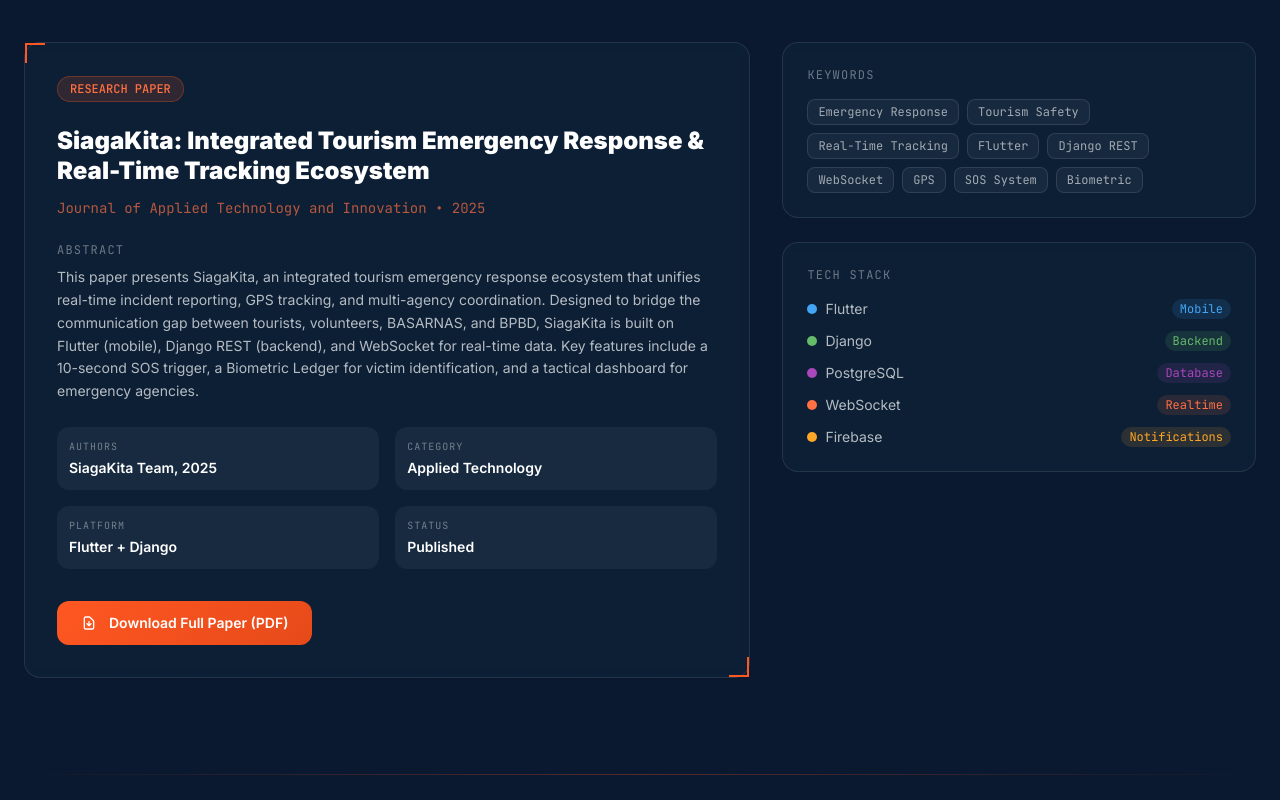
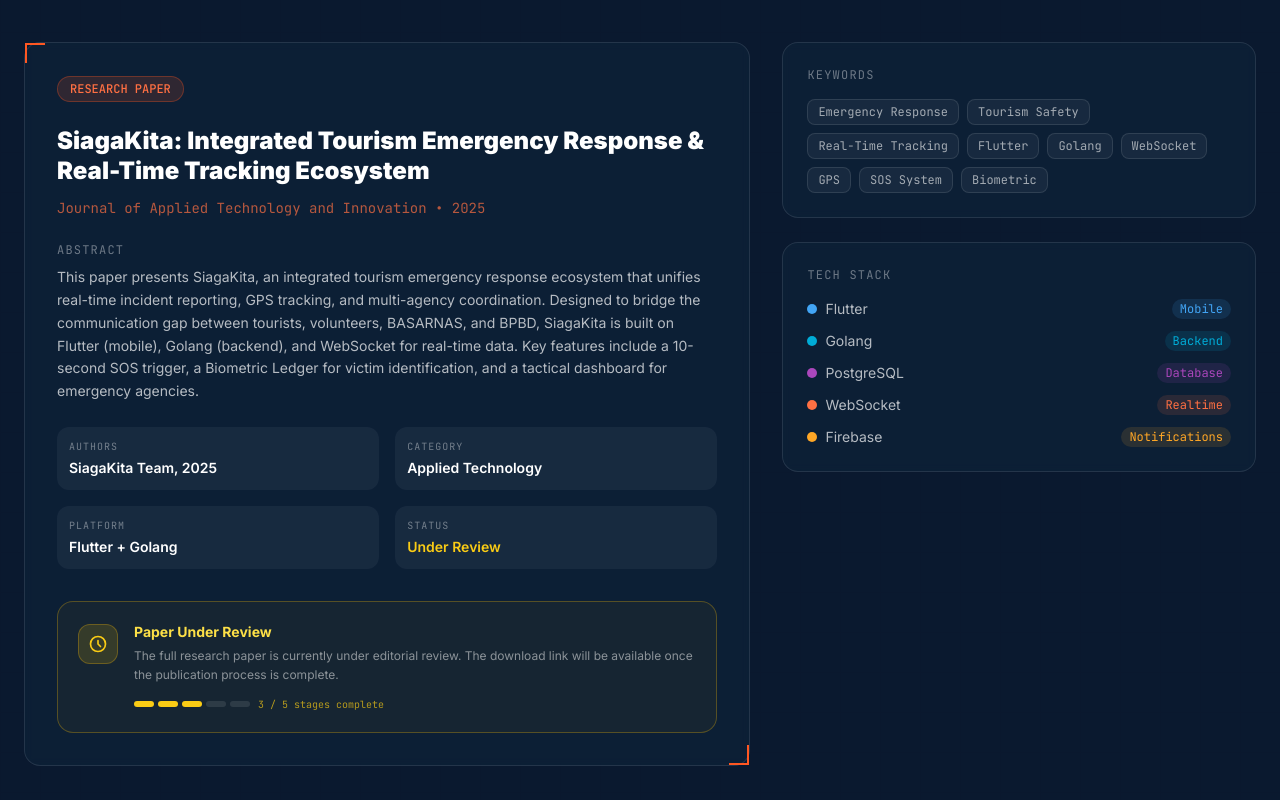
Before and after one commit to thanksman25/SiagaKitaWeb, a Vue app: page / in a window 1280 px wide. Shown: the part 2520-3320 px from the top of the page. Built offline with nearby package versions, Linux system fonts and the light colour scheme.

Commit message:
feat: pending state for Paper & HKI tabs, update tech stack to Flutter + Golang

```diff
--- a/src/components/TabsSection.vue
+++ b/src/components/TabsSection.vue
@@ -52,7 +52,7 @@
                     <p class="text-white/70 text-sm leading-relaxed">
                       This paper presents SiagaKita, an integrated tourism emergency response ecosystem that unifies real-time
                       incident reporting, GPS tracking, and multi-agency coordination. Designed to bridge the communication gap
-                      between tourists, volunteers, BASARNAS, and BPBD, SiagaKita is built on Flutter (mobile), Django REST
+                      between tourists, volunteers, BASARNAS, and BPBD, SiagaKita is built on Flutter (mobile), Golang
                       (backend), and WebSocket for real-time data. Key features include a 10-second SOS trigger, a Biometric
                       Ledger for victim identification, and a tactical dashboard for emergency agencies.
                     </p>
@@ -61,22 +61,31 @@
                   <div class="grid grid-cols-2 gap-4 pt-2">
                     <div v-for="meta in paperMeta" :key="meta.label" class="bg-white/5 rounded-xl p-3">
                       <div class="text-[10px] font-mono text-white/40 uppercase tracking-widest mb-1">{{ meta.label }}</div>
-                      <div class="text-sm font-semibold text-white">{{ meta.value }}</div>
+                      <div class="text-sm font-semibold" :class="meta.pending ? 'text-yellow-400' : 'text-white'">{{ meta.value }}</div>
                     </div>
                   </div>
                 </div>
 
-                <a
-                  href="#"
-                  id="paper-download-btn"
-                  class="inline-flex items-center gap-3 px-6 py-3 rounded-xl font-semibold text-sm text-white transition-all duration-300 hover:shadow-lg hover:shadow-orange-500/30 hover:-translate-y-0.5"
-                  style="background: linear-gradient(135deg, #FF5722, #E64A19);"
-                >
-                  <svg class="w-4 h-4" fill="none" stroke="currentColor" viewBox="0 0 24 24">
-                    <path stroke-linecap="round" stroke-linejoin="round" stroke-width="2" d="M12 10v6m0 0l-3-3m3 3l3-3m2 8H7a2 2 0 01-2-2V5a2 2 0 012-2h5.586a1 1 0 01.707.293l5.414 5.414a1 1 0 01.293.707V19a2 2 0 01-2 2z"/>
+                <!-- Pending state -->
+                <div class="rounded-2xl border border-yellow-500/30 bg-yellow-500/5 p-5 flex items-start gap-4">
+                  <div class="w-10 h-10 rounded-xl bg-yellow-500/15 border border-yellow-500/30 flex items-center justify-center flex-shrink-0 mt-0.5">
+                    <svg class="w-5 h-5 text-yellow-400" fill="none" stroke="currentColor" viewBox="0 0 24 24">
+                      <path stroke-linecap="round" stroke-linejoin="round" stroke-width="2" d="M12 8v4l3 3m6-3a9 9 0 11-18 0 9 9 0 0118 0z"/>
                     </svg>
-                  Download Full Paper (PDF)
-                </a>
+                  </div>
+                  <div>
+                    <div class="text-sm font-bold text-yellow-300 mb-1">Paper Under Review</div>
+                    <p class="text-xs text-white/50 leading-relaxed">
+                      The full research paper is currently under editorial review. The download link will be available once the publication process is complete.
+                    </p>
+                    <div class="mt-3 flex items-center gap-2">
+                      <div class="flex gap-1">
+                        <span v-for="n in 5" :key="n" class="w-5 h-1.5 rounded-full" :class="n <= 3 ? 'bg-yellow-400' : 'bg-white/10'"></span>
+                      </div>
+                      <span class="text-[10px] font-mono text-yellow-400/70">3 / 5 stages complete</span>
+                    </div>
+                  </div>
+                </div>
               </div>
 
               <!-- Keywords & tech stack sidebar -->
@@ -111,56 +120,51 @@
               <h3 class="text-2xl font-black text-white mb-2">HKI Certificate</h3>
               <p class="text-white/50 text-sm mb-8">Copyright of Computer Program — Republic of Indonesia</p>
 
-              <!-- Certificate card mockup -->
-              <div class="relative rounded-2xl overflow-hidden border border-orange-500/30 bg-gradient-to-br from-navy-700 to-navy-900 p-1 mb-8">
-                <div class="rounded-xl bg-gradient-to-br from-[#0D2137] to-[#0A192F] p-8 md:p-12">
-                  <!-- Certificate header -->
-                  <div class="flex items-start justify-between mb-8">
-                    <div>
-                      <div class="text-xs font-mono text-white/30 uppercase tracking-widest mb-2">Republik Indonesia</div>
-                      <div class="text-xs font-mono text-white/30 uppercase tracking-widest">Kementerian Hukum dan HAM</div>
-                    </div>
-                    <div class="text-right">
-                      <div class="text-xs font-mono text-orange-400/70">EC00 2025</div>
-                      <div class="text-xs font-mono text-white/30">Registration No.</div>
+              <!-- Pending state hero -->
+              <div class="relative rounded-2xl overflow-hidden border border-yellow-500/20 bg-gradient-to-br from-yellow-500/5 to-navy-900/80 p-12 mb-8 text-center">
+                <!-- Animated ring -->
+                <div class="relative mx-auto w-28 h-28 mb-8">
+                  <div class="absolute inset-0 rounded-full border-2 border-yellow-500/20 animate-ping-slow" style="animation-duration: 3s;"></div>
+                  <div class="absolute inset-2 rounded-full border border-yellow-500/10 animate-ping-slow" style="animation-duration: 3s; animation-delay: 1s;"></div>
+                  <div class="w-28 h-28 rounded-full border-2 border-dashed border-yellow-500/40 flex items-center justify-center">
+                    <svg class="w-12 h-12 text-yellow-400/70" fill="none" stroke="currentColor" viewBox="0 0 24 24">
+                      <path stroke-linecap="round" stroke-linejoin="round" stroke-width="1.5" d="M9 12l2 2 4-4M7.835 4.697a3.42 3.42 0 001.946-.806 3.42 3.42 0 014.438 0 3.42 3.42 0 001.946.806 3.42 3.42 0 013.138 3.138 3.42 3.42 0 00.806 1.946 3.42 3.42 0 010 4.438 3.42 3.42 0 00-.806 1.946 3.42 3.42 0 01-3.138 3.138 3.42 3.42 0 00-1.946.806 3.42 3.42 0 01-4.438 0 3.42 3.42 0 00-1.946-.806 3.42 3.42 0 01-3.138-3.138 3.42 3.42 0 00-.806-1.946 3.42 3.42 0 010-4.438 3.42 3.42 0 00.806-1.946 3.42 3.42 0 013.138-3.138z"/>
+                    </svg>
                   </div>
                 </div>
 
-                  <div class="text-center mb-8">
-                    <div class="text-2xl font-black text-white mb-1">SERTIFIKAT PENCATATAN</div>
-                    <div class="text-sm font-mono text-orange-400">HAK CIPTA PROGRAM KOMPUTER</div>
+                <div class="inline-flex items-center gap-2 px-3 py-1.5 rounded-full text-xs font-mono font-semibold mb-4" style="background: rgba(234,179,8,0.15); border: 1px solid rgba(234,179,8,0.3); color: #FBBF24;">
+                  <span class="w-1.5 h-1.5 rounded-full bg-yellow-400 animate-pulse"></span>
+                  AWAITING ISSUANCE
                 </div>
 
-                  <div class="grid grid-cols-1 md:grid-cols-2 gap-6 mb-8">
-                    <div v-for="field in hkiFields" :key="field.label" class="border-b border-white/10 pb-3">
-                      <div class="text-[10px] font-mono text-white/30 uppercase tracking-widest mb-1">{{ field.label }}</div>
-                      <div class="text-sm text-white/80">{{ field.value }}</div>
+                <h4 class="text-xl font-black text-white mb-3">Certificate Pending</h4>
+                <p class="text-white/50 text-sm max-w-md mx-auto leading-relaxed">
+                  The HKI intellectual property certificate for SiagaKita has been submitted to the Ministry of Law and Human Rights of the Republic of Indonesia and is currently awaiting official issuance.
+                </p>
+
+                <!-- Progress steps -->
+                <div class="mt-8 flex items-center justify-center gap-0">
+                  <div v-for="(step, i) in hkiSteps" :key="step.label" class="flex items-center">
+                    <div class="flex flex-col items-center gap-1.5">
+                      <div class="w-7 h-7 rounded-full flex items-center justify-center text-xs font-mono font-bold transition-all"
+                        :class="step.done ? 'bg-yellow-500 text-navy-900' : 'border border-white/20 text-white/30'">
+                        <svg v-if="step.done" class="w-3.5 h-3.5" fill="none" stroke="currentColor" viewBox="0 0 24 24"><path stroke-linecap="round" stroke-linejoin="round" stroke-width="3" d="M5 13l4 4L19 7"/></svg>
+                        <span v-else>{{ i + 1 }}</span>
                       </div>
+                      <span class="text-[9px] font-mono uppercase tracking-wide" :class="step.done ? 'text-yellow-400' : 'text-white/20'">{{ step.label }}</span>
                     </div>
-
-                  <div class="flex items-center justify-center gap-4 pt-4 border-t border-white/10">
-                    <div class="w-16 h-16 rounded-full border-2 border-orange-500/40 flex items-center justify-center animate-float">
-                      <svg class="w-7 h-7 text-orange-400" fill="none" stroke="currentColor" viewBox="0 0 24 24"><path stroke-linecap="round" stroke-linejoin="round" stroke-width="1.5" d="M9 12l2 2 4-4m5.618-4.016A11.955 11.955 0 0112 2.944a11.955 11.955 0 01-8.618 3.04A12.02 12.02 0 003 9c0 5.591 3.824 10.29 9 11.622 5.176-1.332 9-6.03 9-11.622 0-1.042-.133-2.052-.382-3.016z"/></svg>
-                    </div>
-                    <div>
-                      <div class="text-sm font-bold text-white">Registered &amp; Valid</div>
-                      <div class="text-xs font-mono text-white/40">Digital Certificate • 2025</div>
-                    </div>
+                    <div v-if="i < hkiSteps.length - 1" class="w-10 h-px mb-5" :class="step.done ? 'bg-yellow-500/40' : 'bg-white/10'"></div>
                   </div>
                 </div>
               </div>
 
-              <div class="flex justify-center">
-                <a
-                  href="#"
-                  id="hki-download-btn"
-                  class="inline-flex items-center gap-3 px-6 py-3 rounded-xl font-semibold text-sm border border-orange-500/40 text-orange-400 hover:bg-orange-500/10 transition-all duration-300"
-                >
-                  <svg class="w-4 h-4" fill="none" stroke="currentColor" viewBox="0 0 24 24">
-                    <path stroke-linecap="round" stroke-linejoin="round" stroke-width="2" d="M12 10v6m0 0l-3-3m3 3l3-3m2 8H7a2 2 0 01-2-2V5a2 2 0 012-2h5.586a1 1 0 01.707.293l5.414 5.414a1 1 0 01.293.707V19a2 2 0 01-2 2z"/>
-                  </svg>
-                  Download HKI Certificate
-                </a>
+              <!-- Info fields -->
+              <div class="grid grid-cols-1 md:grid-cols-2 gap-4">
+                <div v-for="field in hkiFields" :key="field.label" class="bg-white/5 rounded-xl p-4 border border-white/5">
+                  <div class="text-[10px] font-mono text-white/30 uppercase tracking-widest mb-1">{{ field.label }}</div>
+                  <div class="text-sm text-white/70">{{ field.value }}</div>
+                </div>
               </div>
             </div>
           </div>
@@ -340,18 +344,18 @@
 const paperMeta = [
   { label: 'Authors', value: 'SiagaKita Team, 2025' },
   { label: 'Category', value: 'Applied Technology' },
-  { label: 'Platform', value: 'Flutter + Django' },
-  { label: 'Status', value: 'Published' },
+  { label: 'Platform', value: 'Flutter + Golang' },
+  { label: 'Status', value: 'Under Review', pending: true },
 ]
 
 const keywords = [
   'Emergency Response', 'Tourism Safety', 'Real-Time Tracking',
-  'Flutter', 'Django REST', 'WebSocket', 'GPS', 'SOS System', 'Biometric'
+  'Flutter', 'Golang', 'WebSocket', 'GPS', 'SOS System', 'Biometric'
 ]
 
 const techStack = [
   { name: 'Flutter', role: 'Mobile', color: '#42A5F5' },
-  { name: 'Django', role: 'Backend', color: '#66BB6A' },
+  { name: 'Golang', role: 'Backend', color: '#00ACD7' },
   { name: 'PostgreSQL', role: 'Database', color: '#AB47BC' },
   { name: 'WebSocket', role: 'Realtime', color: '#FF7043' },
   { name: 'Firebase', role: 'Notifications', color: '#FFA726' },
@@ -363,7 +367,15 @@
   { label: 'Year First Published', value: '2025' },
   { label: 'Creator', value: 'SiagaKita Team' },
   { label: 'Copyright Holder', value: 'SiagaKita Team' },
-  { label: 'Status', value: 'Registered &amp; Active' },
+  { label: 'Status', value: 'Pending Issuance' },
+]
+
+const hkiSteps = [
+  { label: 'Draft', done: true },
+  { label: 'Submitted', done: true },
+  { label: 'Verified', done: true },
+  { label: 'Review', done: false },
+  { label: 'Issued', done: false },
 ]
 
 const posterFeatures = [
@@ -373,8 +385,8 @@
   { title: 'Multi-Agency', desc: 'Coordinated response' },
 ]
 
-const archLayers = ['Flutter App', 'Django API', 'WebSocket', 'PostgreSQL', 'Firebase']
-const archColors = ['#42A5F5', '#66BB6A', '#FF7043', '#AB47BC', '#FFA726']
+const archLayers = ['Flutter App', 'Golang API', 'WebSocket', 'PostgreSQL', 'Firebase']
+const archColors = ['#42A5F5', '#00ACD7', '#FF7043', '#AB47BC', '#FFA726']
 
 const appInfo = [
   { value: 'v2.0', label: 'Version' },
```
Lines whose indentation alone changed are shown as unchanged.
